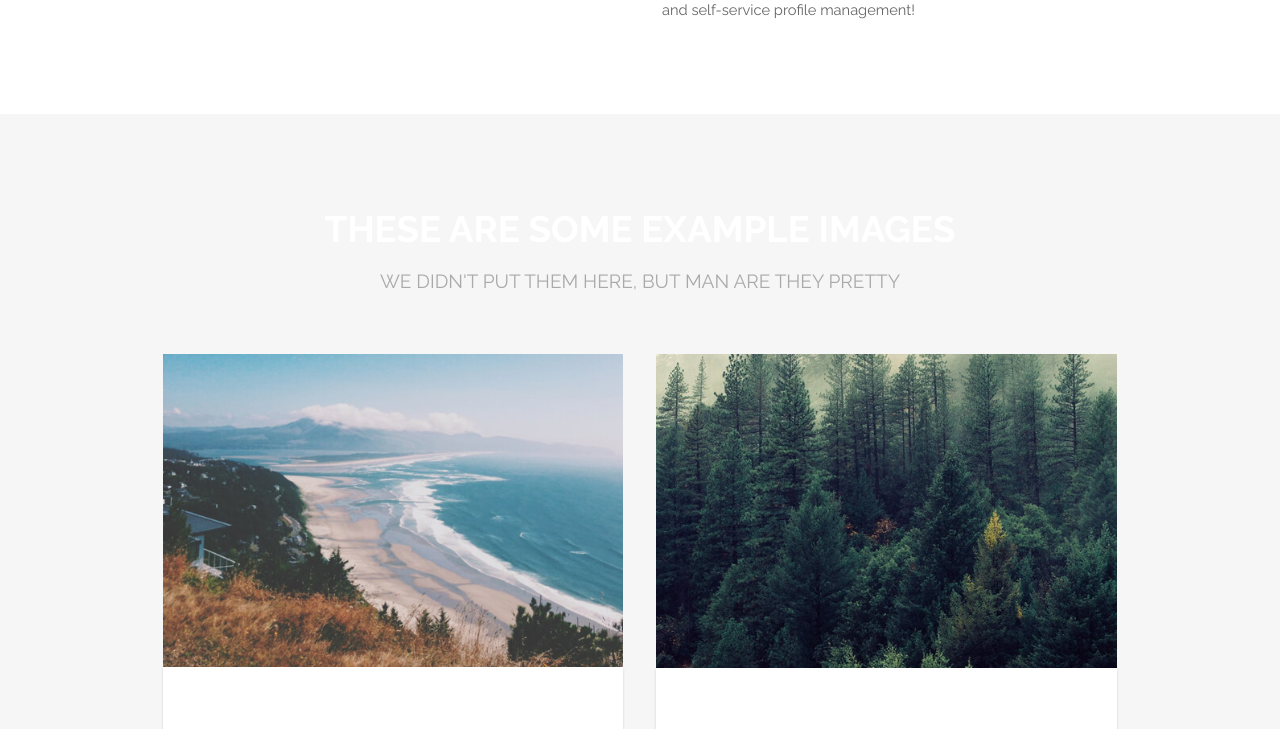
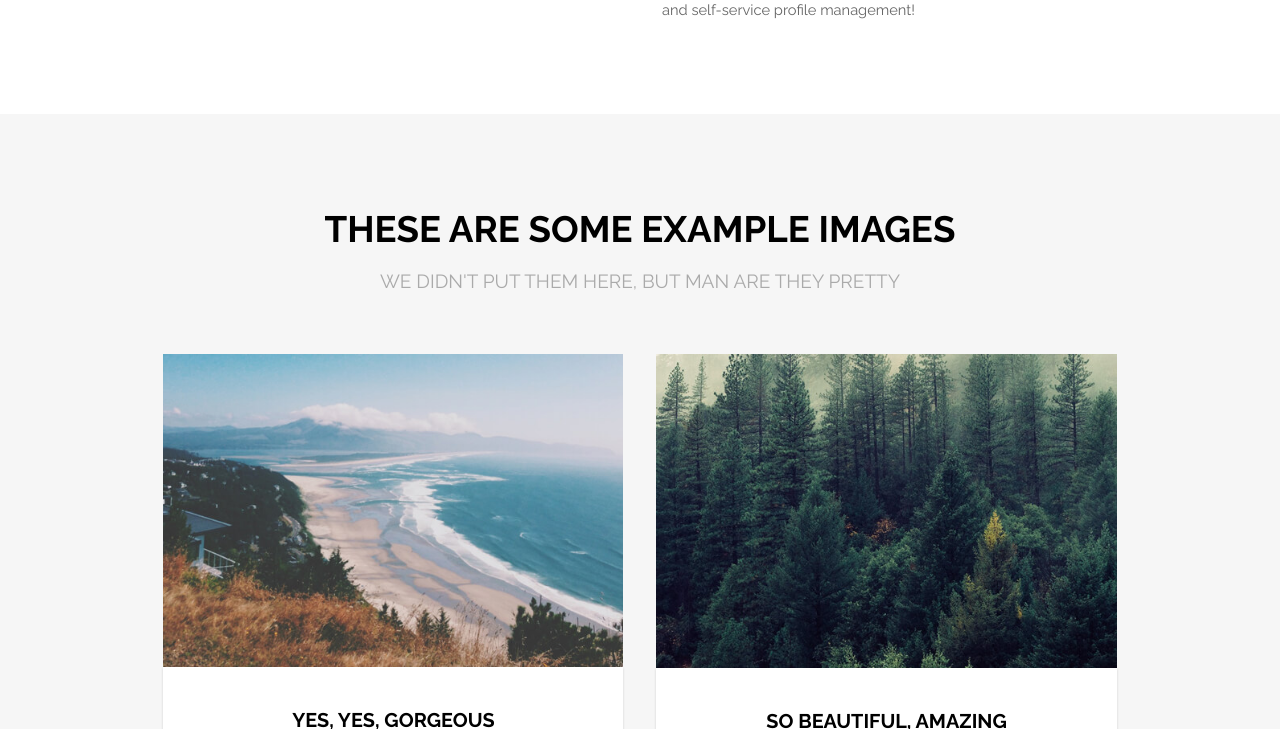
Before and after one commit to aldenshiverick/Carhartt-Morgapp, a plain HTML site: page index.html in a window 1280 px wide. Shown: the part 795-1524 px from the top of the page. Drawn offline with nearby package versions, Linux system fonts and the light colour scheme.

Commit message:
color change

```diff
--- a/assets/css/main.css
+++ b/assets/css/main.css
@@ -14,7 +14,7 @@ body {
 	--mainColor: #fcbc04;
 	--buttonHover: #fcdd81; /* this changes the button color when you hover over it */
 	--buttonText: #ffffff;
-	--alternateButtonText: #ffffff;
+	--alternateButtonText: #000000;
 }
 
 /* Reset */
```
